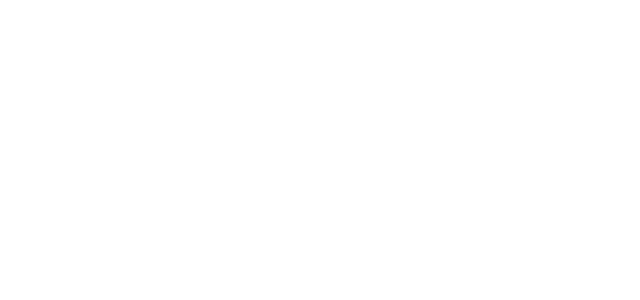
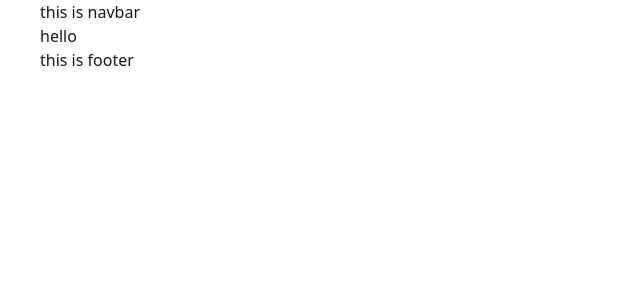
Before and after one commit to sohid7254/Bill-Pay, a React (Vite) app: page / in a window 1280 px wide. Shown: the top 300 px of the page, without its empty margins (0-640 px from the left). Built offline with nearby package versions, Linux system fonts and the light colour scheme; no server answers.

Commit message:
Added main.jsx functionality.Where the routes are meet

```diff
--- a/src/Components/Footer.jsx
+++ b/src/Components/Footer.jsx
@@ -3,7 +3,7 @@ import React from 'react';
 const Footer = () => {
     return (
         <div>
-
+            <p>this is footer</p>
         </div>
     );
 };
--- a/src/Components/Navbar.jsx
+++ b/src/Components/Navbar.jsx
@@ -3,7 +3,7 @@ import React from 'react';
 const Navbar = () => {
     return (
         <div>
-
+            <p>this is navbar</p>
         </div>
     );
 };
--- a/src/Context/AuthProvider.jsx
+++ b/src/Context/AuthProvider.jsx
@@ -1,9 +1,11 @@
-import {useEffect, useState } from "react";
-import { getAuth, onAuthStateChanged, signOut, signInWithEmailAndPassword, createUserWithEmailAndPassword, GoogleAuthProvider, signInWithPopup } from "firebase/auth";
-import app from "../firebase/firebase.config";
+import React, {useEffect, useState } from "react";
+import { onAuthStateChanged, signOut, signInWithEmailAndPassword, createUserWithEmailAndPassword, GoogleAuthProvider, signInWithPopup } from "firebase/auth";
+import { auth } from "../../Firebase/firebase.config";
+import { AuthContext } from "./AuthContext";
 
 
-const auth = getAuth(app);
+
+
 const googleProvider = new GoogleAuthProvider();
 
 const AuthProvider = ({ children }) => {
--- a/src/Pages/Home.jsx
+++ b/src/Pages/Home.jsx
@@ -0,0 +1,11 @@
+import React from 'react';
+
+const Home = () => {
+    return (
+        <div>
+            <p>hello</p>
+        </div>
+    );
+};
+
+export default Home;
--- a/src/main.jsx
+++ b/src/main.jsx
@@ -1,10 +1,31 @@
 import { StrictMode } from 'react'
 import { createRoot } from 'react-dom/client'
 import './index.css'
+import AuthProvider from './Context/AuthProvider'
+import { createBrowserRouter, RouterProvider } from 'react-router'
+import MainLayouts from './Layout/MainLayouts'
+import Home from './Pages/Home'
 
+
+const router = createBrowserRouter([
+  {
+    path: "/",
+    element: <MainLayouts/>,
+    children:[
+      {
+        index: true,
+        element: <Home/>
+      },
+
+    ]
+  }
+])
 
 createRoot(document.getElementById('root')).render(
   <StrictMode>
+    <AuthProvider>
+      <RouterProvider router={router}/>
+    </AuthProvider>
 
   </StrictMode>,
 )
```
Also changed, not shown: Firebase/firebase.config.js (renamed from Firebase/firebase.init.js).
